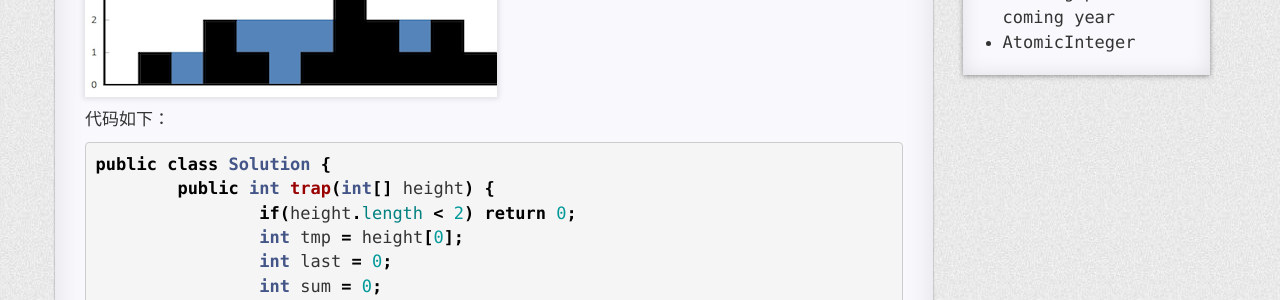
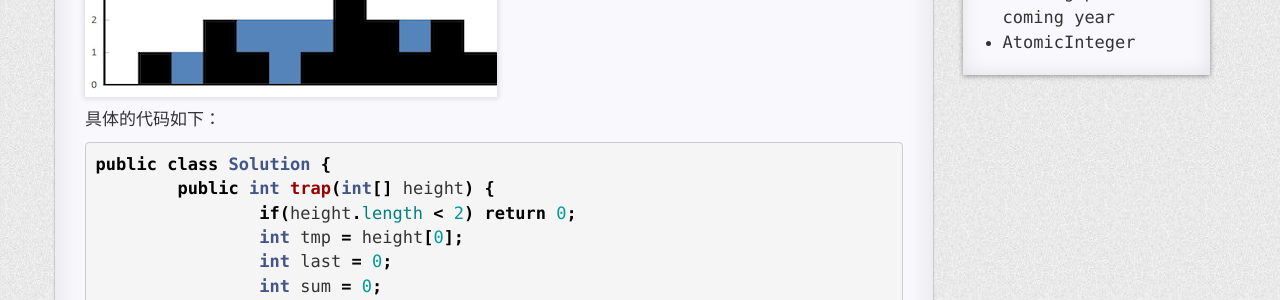
Before and after one commit to tinymindxx/frozenxia.github.io, a Jekyll site: the page built from _posts/2016-04-24-tapping-rain-water.md, in a window 1280 px wide. Shown: the part 421-721 px from the top of the page. Built offline with Jekyll 4.4.1, drawn with Linux system fonts in a browser that asks for light colours; nearby versions of some CDN libraries; comment, search, counter and statistics services are not loaded.

Commit message:
trapping water

````diff
--- a/_posts/2016-04-24-tapping-rain-water.md
+++ b/_posts/2016-04-24-tapping-rain-water.md
@@ -8,7 +8,8 @@ categories: algorithm
 这道题目之前一直没有独立的做出来，这次自己想出来的，很开心。题目的意思如下图所示，基本思路是首先从左往右进行遍历，从x开始，找到比x大的第一个值，然后计算他们之间能够存储多少水，然后从右往左进行遍历，同样的办法，找到能够存储水的数量，这个地方需要主要一下啊，如果找到了相等的怎么办，比如最左和最有相等，并且都是最高点，所以就需要在两次遍历的任意一次遍历中，取等号的情况就可以了。
 ![runtime][runtime]
 
-代码如下：
+具体的代码如下：
+
 ```java
 public class Solution {
 	public int trap(int[] height) {
````
